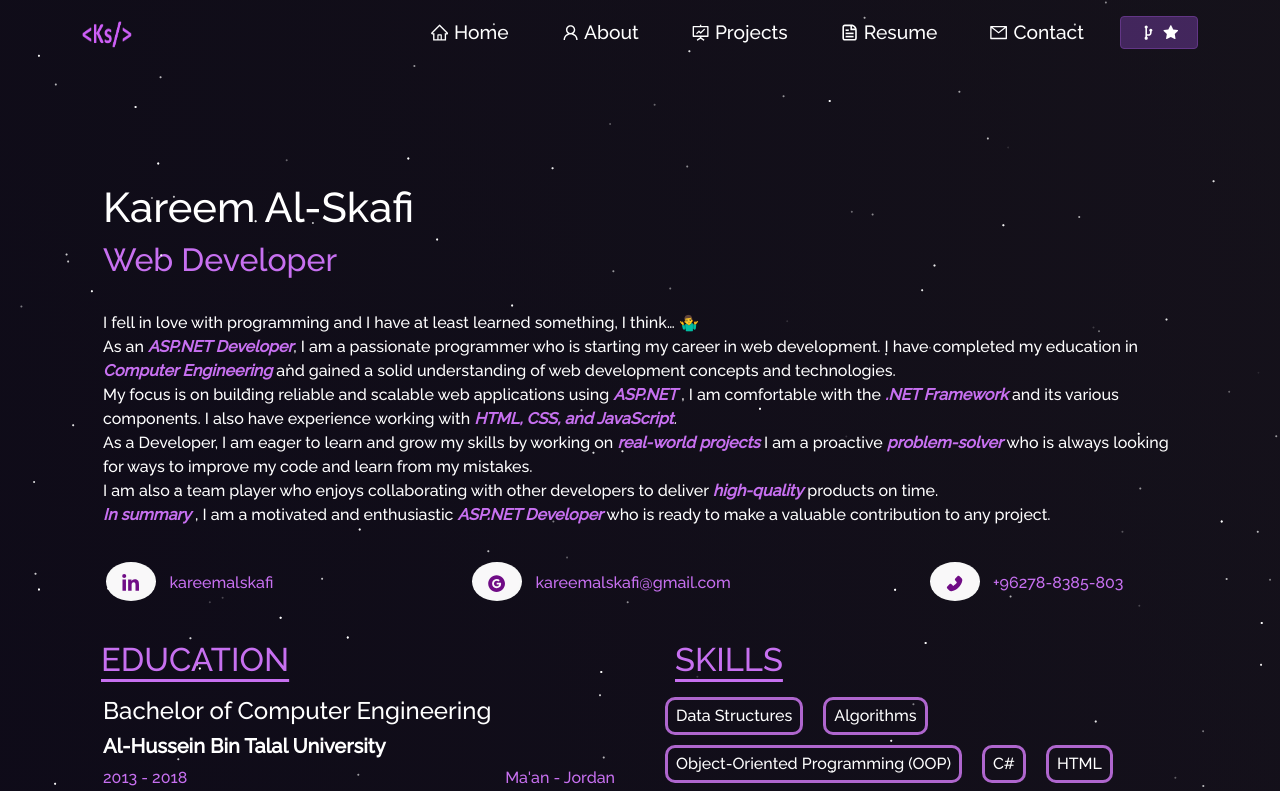
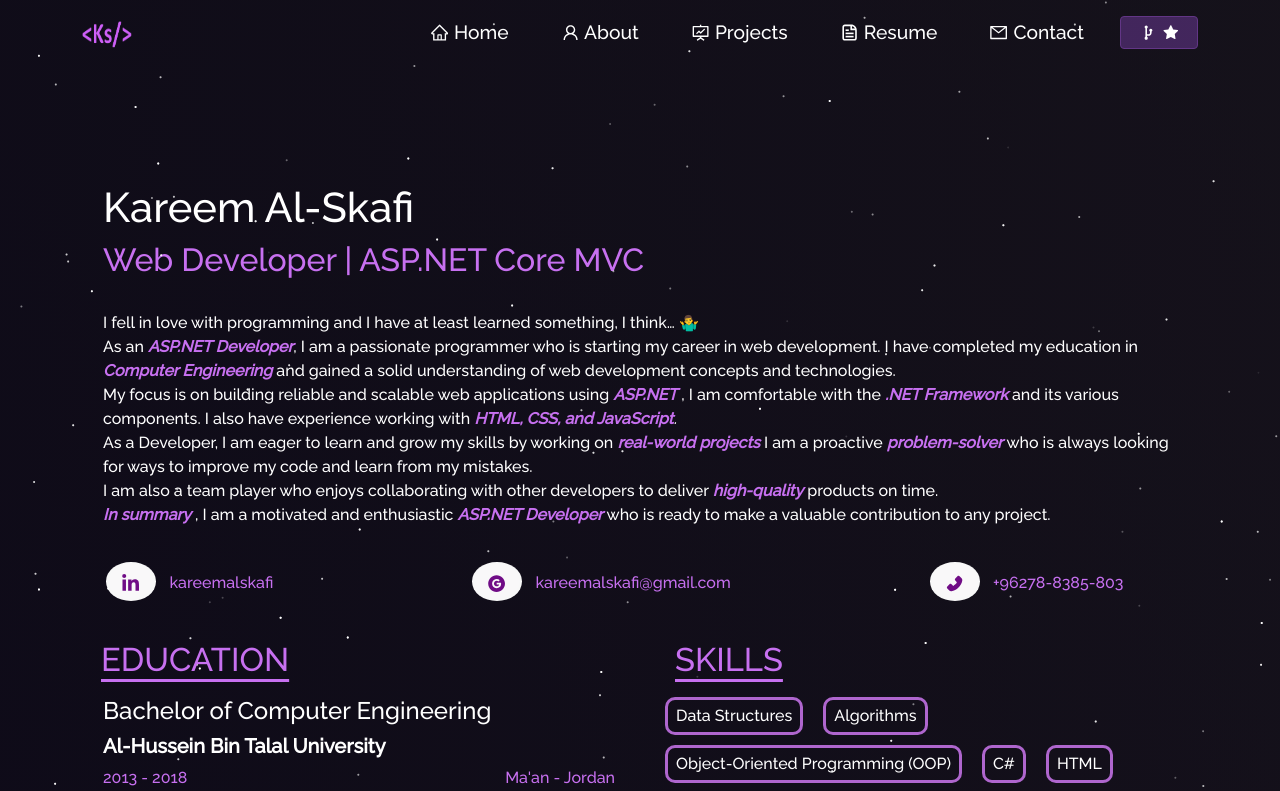
Before and after one commit to kareemalskafi/Kareem-portfolio, a React (Create React App) app: page /resume in a window 1280 px wide. Shown: the top 791 px of the page. Built offline with nearby package versions, Linux system fonts and the light colour scheme.

Commit message:
Update ResumeContent.js

```diff
--- a/src/components/Resume/ResumeContent.js
+++ b/src/components/Resume/ResumeContent.js
@@ -6,7 +6,7 @@ export function NameTitle() {
   return (
     <>
       <h1 style={{ fontSize: "2.6em" }}>Kareem Al-Skafi</h1>
-      <h2 className="purple">Web Developer</h2>
+      <h2 className="purple">Web Developer | ASP.NET Core MVC</h2>
       <br />
       <p>
         I fell in love with programming and I have at least learned something, I
```
